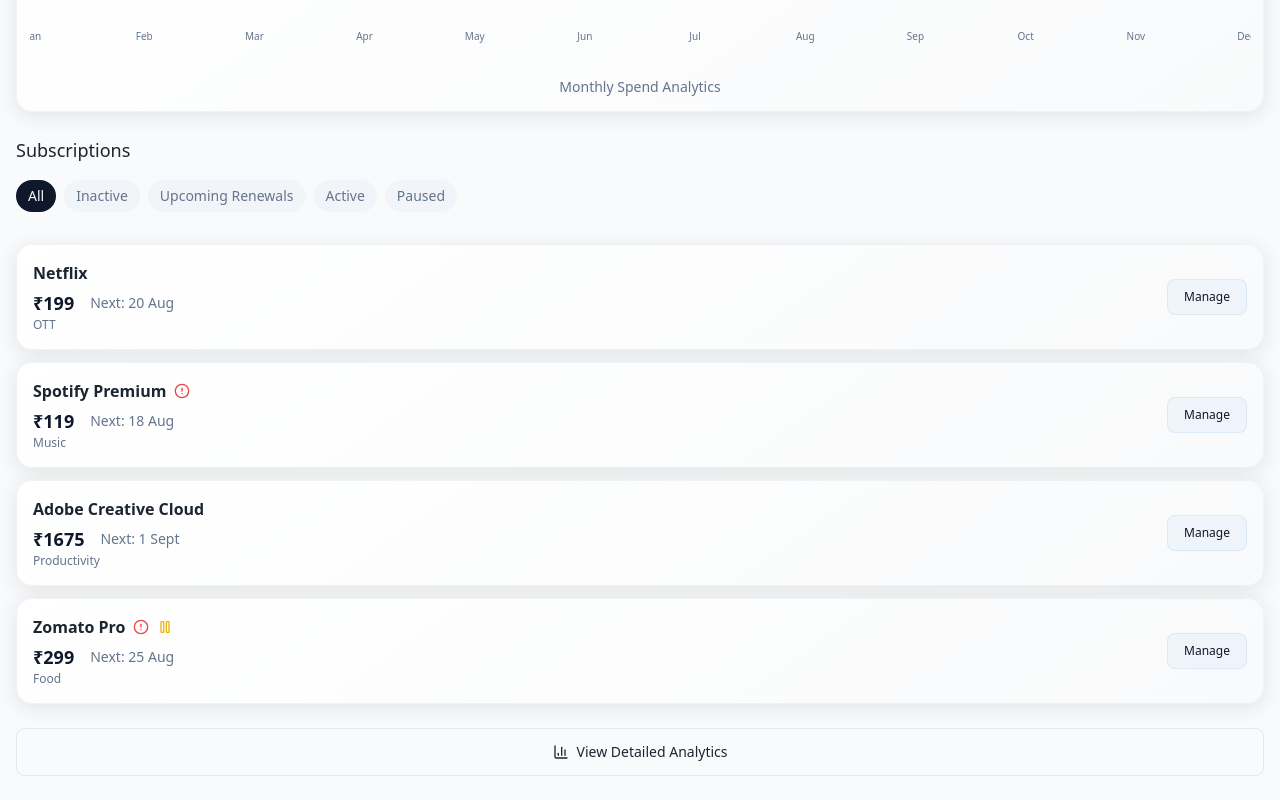
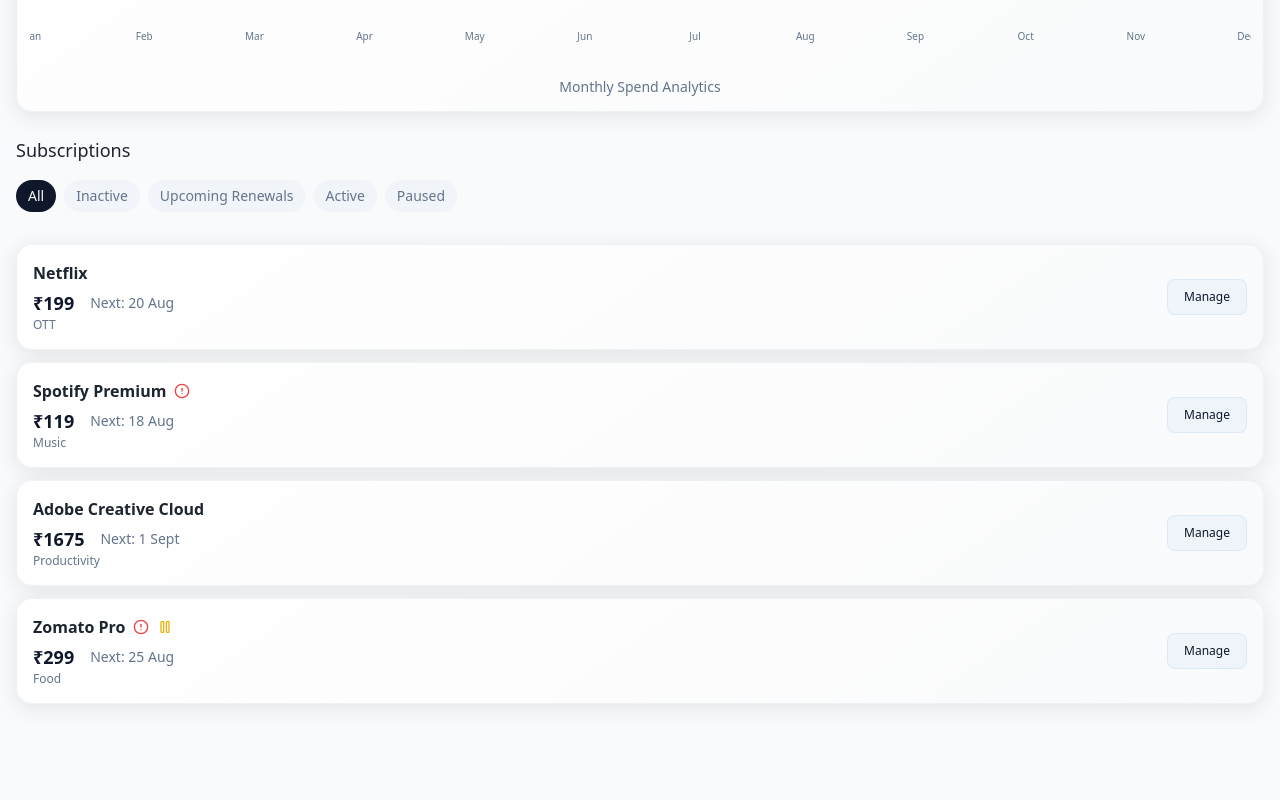
Before and after one commit to thenoseysmurf/sub-swachh-spark, a React (Vite) app: page /dashboard in a window 1280 px wide. Shown: the part 373-1173 px from the top of the page. After the commit the page ends 1101 px from the top, so only its background shows below. Built offline with nearby package versions, Linux system fonts and the light colour scheme.

Commit message:
Remove "View Detailed Analytics" button
Removed the "View Detailed Analytics" button from the dashboard.

```diff
--- a/src/pages/Dashboard.tsx
+++ b/src/pages/Dashboard.tsx
@@ -226,13 +226,6 @@ export default function Dashboard() {
             </WidgetCard>)}
         </div>
 
-        {/* Bottom Actions */}
-        <div className="pb-safe">
-          <Button variant="outline" className="w-full" onClick={() => router.push("/analytics")}>
-            <BarChart3 className="h-4 w-4 mr-2" />
-            View Detailed Analytics
-          </Button>
-        </div>
       </div>
     </MobileLayout>;
 }
```
